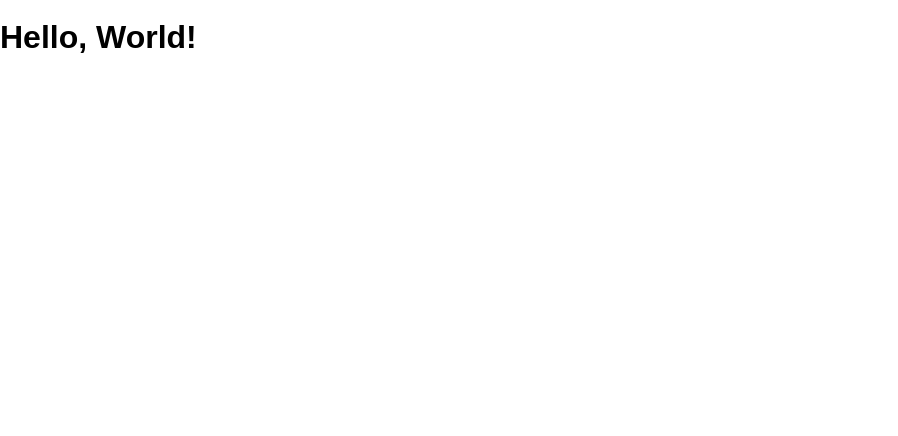
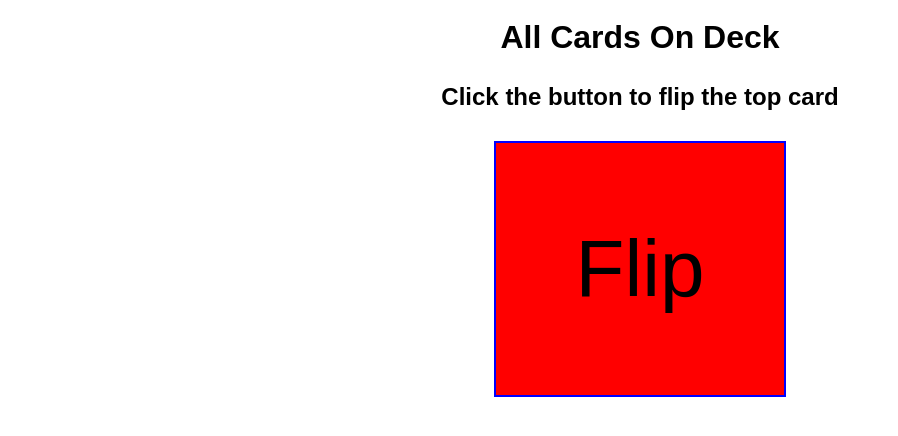
Before and after one commit to jes7078/all-cards-on-deck, a website: page public/index.html in a window 1280 px wide. Shown: the whole page, without its empty margins (0-898 px from the left). Drawn offline with Linux system fonts and the light colour scheme.

Commit message:
added the first version

```diff
--- a/public/index.html
+++ b/public/index.html
@@ -1,14 +1,19 @@
 <!DOCTYPE html>
 <html>
   <head lang="en">
-    <meta charset="UTF-8">
-    <meta name="viewport" content="width=device-width, initial-scale=1">
+    <meta charset="UTF-8" />
+    <meta name="viewport" content="width=device-width, initial-scale=1" />
     <title>All Cards On Deck</title>
-    <link rel="shortcut icon" href="/favicon.ico">
-    <link rel="stylesheet" href="/screen.css">
+    <link rel="shortcut icon" href="/favicon.ico" />
+    <link rel="stylesheet" href="/screen.css" />
   </head>
   <body>
-    <h1 class='hello-world'></h1>
-    <script src="/main.js" charset="utf-8"></script>
+    <main>
+      <h1>All Cards On Deck</h1>
+      <h2>Click the button to flip the top card</h2>
+      <button>Flip</button>
+      <section class="output-message"></section>
+      <script src="/main.js" charset="utf-8"></script>
+    </main>
   </body>
 </html>
--- a/public/main.js
+++ b/public/main.js
@@ -1,7 +1,196 @@
-const main = () => {
-  if (document.querySelector('h1.hello-world')) {
-    document.querySelector('h1.hello-world').textContent = 'Hello, World!'
+const array = [52]
+let z = 0
+
+const initialize = () => {
+  console.log('initializing')
+  while (z < 52) {
+    array[z] = z
+    z++
+  }
+  console.log(array)
+}
+
+const shuffle = () => {
+  console.log('shuffling')
+  let i = 0
+  let j = 0
+  let temp = null
+  for (i = array.length - 1; i > 0; i -= 1) {
+    j = Math.floor(Math.random() * (i + 1))
+    temp = array[i]
+    array[i] = array[j]
+    array[j] = temp
+  }
+  console.log(array)
+  topCard = array[0]
+  convert()
+}
+
+const display = () => {
+  console.log('flipped card')
+  document.querySelector('.output-message').textContent =
+    'The top card is a ' + printCard
+}
+
+const convert = () => {
+  if (topCard == 0) {
+    printCard = 'Ace of Hearts'
+  }
+  if (topCard == 1) {
+    printCard = 'Two of Hearts'
+  }
+  if (topCard == 2) {
+    printCard = 'Three of Hearts'
+  }
+  if (topCard == 3) {
+    printCard = 'Four of Hearts'
+  }
+  if (topCard == 4) {
+    printCard = 'Five of Hearts'
+  }
+  if (topCard == 5) {
+    printCard = 'Six of Hearts'
+  }
+  if (topCard == 6) {
+    printCard = 'Seven of Hearts'
+  }
+  if (topCard == 7) {
+    printCard = 'Eight of Hearts'
+  }
+  if (topCard == 8) {
+    printCard = 'Nine of Hearts'
+  }
+  if (topCard == 9) {
+    printCard = 'Ten of Hearts'
+  }
+  if (topCard == 10) {
+    printCard = 'Jack of Hearts'
+  }
+  if (topCard == 11) {
+    printCard = 'Queen of Hearts'
+  }
+  if (topCard == 12) {
+    printCard = 'King of Hearts'
+  }
+  if (topCard == 13) {
+    printCard = 'Ace of Spades'
+  }
+  if (topCard == 14) {
+    printCard = 'Two of Spades'
+  }
+  if (topCard == 15) {
+    printCard = 'Three of Spades'
+  }
+  if (topCard == 16) {
+    printCard = 'Four of Spades'
+  }
+  if (topCard == 17) {
+    printCard = 'Five of Spades'
+  }
+  if (topCard == 18) {
+    printCard = 'Six of Spades'
+  }
+  if (topCard == 19) {
+    printCard = 'Seven of Spades'
+  }
+  if (topCard == 20) {
+    printCard = 'Eight of Spades'
+  }
+  if (topCard == 21) {
+    printCard = 'Nine of Spades'
+  }
+  if (topCard == 22) {
+    printCard = 'Ten of Spades'
+  }
+  if (topCard == 23) {
+    printCard = 'Jack of Spades'
+  }
+  if (topCard == 24) {
+    printCard = 'Queen of Spades'
+  }
+  if (topCard == 25) {
+    printCard = 'King of Spades'
+  }
+  if (topCard == 26) {
+    printCard = 'Ace of Diamonds'
+  }
+  if (topCard == 27) {
+    printCard = 'Two of Diamonds'
+  }
+  if (topCard == 28) {
+    printCard = 'Three of Diamonds'
+  }
+  if (topCard == 29) {
+    printCard = 'Four of Diamonds'
+  }
+  if (topCard == 30) {
+    printCard = 'Five of Diamonds'
+  }
+  if (topCard == 31) {
+    printCard = 'Six of Diamonds'
+  }
+  if (topCard == 32) {
+    printCard = 'Seven of Diamonds'
+  }
+  if (topCard == 33) {
+    printCard = 'Eight of Diamonds'
+  }
+  if (topCard == 34) {
+    printCard = 'Nine of Diamonds'
+  }
+  if (topCard == 35) {
+    printCard = 'Ten of Diamonds'
+  }
+  if (topCard == 36) {
+    printCard = 'Jack of Diamonds'
+  }
+  if (topCard == 37) {
+    printCard = 'Queen of Diamonds'
+  }
+  if (topCard == 38) {
+    printCard = 'King of Diamonds'
+  }
+  if (topCard == 39) {
+    printCard = 'Ace of Clubs'
+  }
+  if (topCard == 40) {
+    printCard = 'Two of Clubs'
+  }
+  if (topCard == 41) {
+    printCard = 'Three of Clubs'
+  }
+  if (topCard == 42) {
+    printCard = 'Four of Clubs'
+  }
+  if (topCard == 43) {
+    printCard = 'Five of Clubs'
+  }
+  if (topCard == 44) {
+    printCard = 'Six of Clubs'
+  }
+  if (topCard == 45) {
+    printCard = 'Seven of Clubs'
+  }
+  if (topCard == 46) {
+    printCard = 'Eight of Clubs'
+  }
+  if (topCard == 47) {
+    printCard = 'Nine of Clubs'
+  }
+  if (topCard == 48) {
+    printCard = 'Ten of Clubs'
+  }
+  if (topCard == 49) {
+    printCard = 'Jack of Clubs'
+  }
+  if (topCard == 50) {
+    printCard = 'Queen of Clubs'
+  }
+  if (topCard == 51) {
+    printCard = 'King of Clubs'
   }
 }
 
-document.addEventListener('DOMContentLoaded', main)
+document.addEventListener('DOMContentLoaded', initialize)
+document.addEventListener('DOMContentLoaded', shuffle)
+document.querySelector('button').addEventListener('click', display)
--- a/public/screen.css
+++ b/public/screen.css
@@ -10,3 +10,27 @@ body {
   margin: 0;
   min-height: 100%;
 }
+
+main {
+  text-align: center;
+}
+
+main h1 {
+  margin-bottom: 2rem;
+}
+
+main h2 {
+  margin-bottom: 2rem;
+}
+
+button {
+  background-color: red;
+  border: 2px solid blue;
+  padding: 5rem;
+  font-size: 5rem;
+  margin-bottom: 2rem;
+}
+
+.output-message {
+  font-size: 3rem;
+}
```
Also changed, not shown: package.json (+5 -3 lines), 1 other file.
